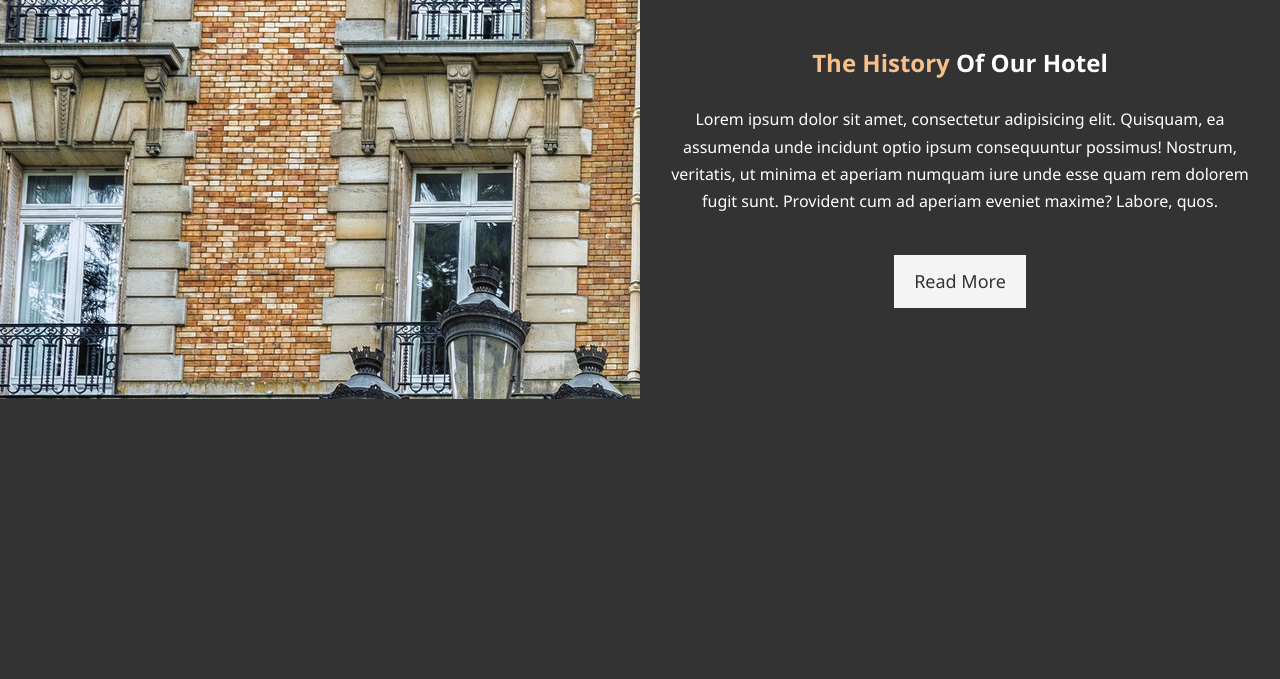
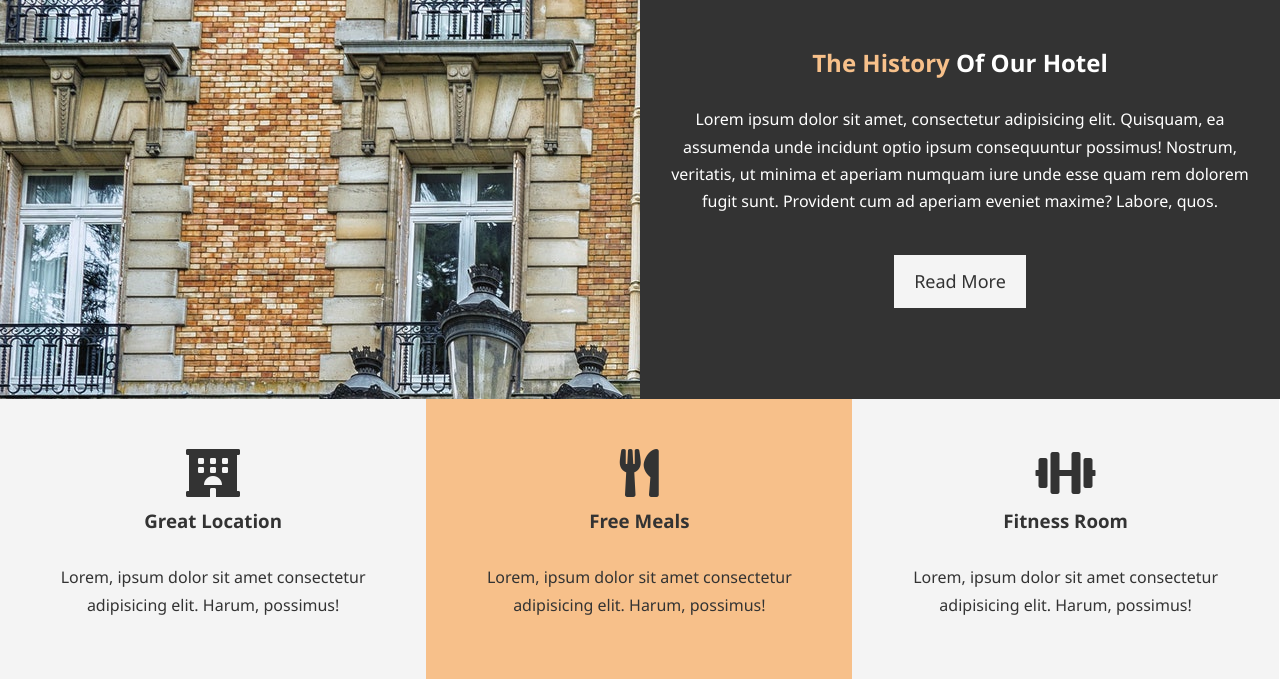
Before and after one commit to saidrobley/hotel_site, a PHP site: page /index.html in a window 1280 px wide. Shown: the part 668-1347 px from the top of the page. Before the commit the page ends 1067 px from the top, so only its background shows below. Run offline with PHP 8.4, Linux system fonts and the light colour scheme; some libraries are stand-ins or nearby versions.

Commit message:
add feature section and the style for it

```diff
--- a/css/style.css
+++ b/css/style.css
@@ -69,8 +69,8 @@ p {
 }
 
 .bg-primary {
-  background: #333;
-  color: #fff;
+  background: #f7c08a;
+  color: #333;
 }
 
 /* Navbar */
@@ -154,3 +154,15 @@ p {
 #home-info .info-content p {
   padding-bottom: 30px;
 }
+
+/* Features */
+.box {
+  float: left;
+  width: 33.3%;
+  padding: 50px;
+  text-align: center;
+}
+
+.box i {
+  margin-bottom: 10px;
+}
--- a/index.html
+++ b/index.html
@@ -5,6 +5,10 @@
     <meta name="viewport" content="width=device-width, initial-scale=1.0" />
     <meta http-equiv="X-UA-Compatible" content="ie=edge" />
     <title>Hotel BT</title>
+    <link
+      rel="stylesheet"
+      href="https://use.fontawesome.com/releases/v5.6.1/css/all.css"
+    />
     <link rel="stylesheet" href="css/style.css" />
   </head>
   <body>
@@ -47,5 +51,31 @@
         <a href="about.html" class="btn btn-light">Read More</a>
       </div>
     </section>
+    <section id="features">
+      <div class="box bg-light">
+        <i class="fas fa-hotel fa-3x"></i>
+        <h3>Great Location</h3>
+        <p>
+          Lorem, ipsum dolor sit amet consectetur adipisicing elit. Harum,
+          possimus!
+        </p>
+      </div>
+      <div class="box bg-primary">
+        <i class="fas fa-utensils fa-3x"></i>
+        <h3>Free Meals</h3>
+        <p>
+          Lorem, ipsum dolor sit amet consectetur adipisicing elit. Harum,
+          possimus!
+        </p>
+      </div>
+      <div class="box bg-light">
+        <i class="fas fa-dumbbell fa-3x"></i>
+        <h3>Fitness Room</h3>
+        <p>
+          Lorem, ipsum dolor sit amet consectetur adipisicing elit. Harum,
+          possimus!
+        </p>
+      </div>
+    </section>
   </body>
 </html>
```
